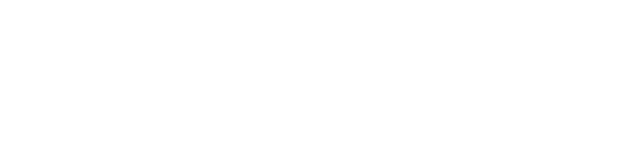
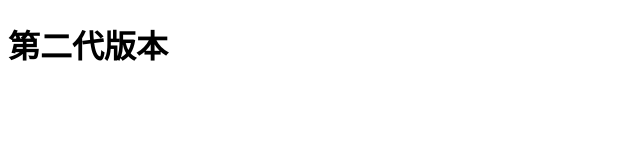
Before and after one commit to xss-ff/test, a plain HTML site: page pages/index.html in a window 1280 px wide. Shown: the whole page, without its empty margins (0-640 px from the left). Drawn offline with Linux system fonts and the light colour scheme.

Commit message:
第二代版本

```diff
--- a/pages/index.html
+++ b/pages/index.html
@@ -6,6 +6,6 @@
     <title>Document</title>
 </head>
 <body>
-
+    <h1>第二代版本</h1>
 </body>
 </html>
```
